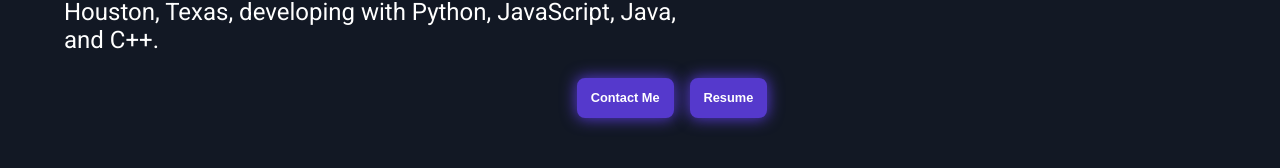
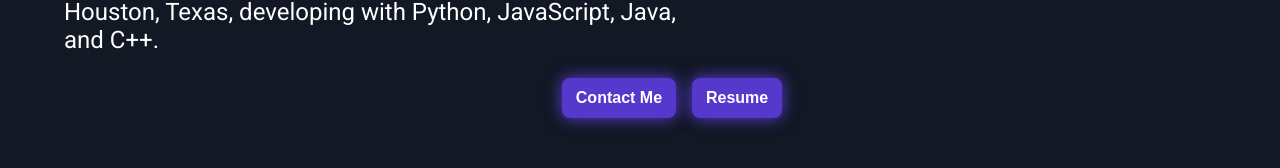
Before and after one commit to george/portfolio-website, a React (Create React App) app: page / in a window 1280 px wide. Shown: the part 227-395 px from the top of the page. Built offline with nearby package versions, Linux system fonts and the light colour scheme.

Commit message:
Changed font size for buttons

```diff
--- a/src/index.css
+++ b/src/index.css
@@ -125,7 +125,7 @@ button {
   background-color: rgb(85,57,204);
 
   font-weight: bolder;
-  font-size: 1vw;
+  font-size: 1rem;
 
   border: 8px solid rgb(85,57,204);
   border-radius: 8px;
```
